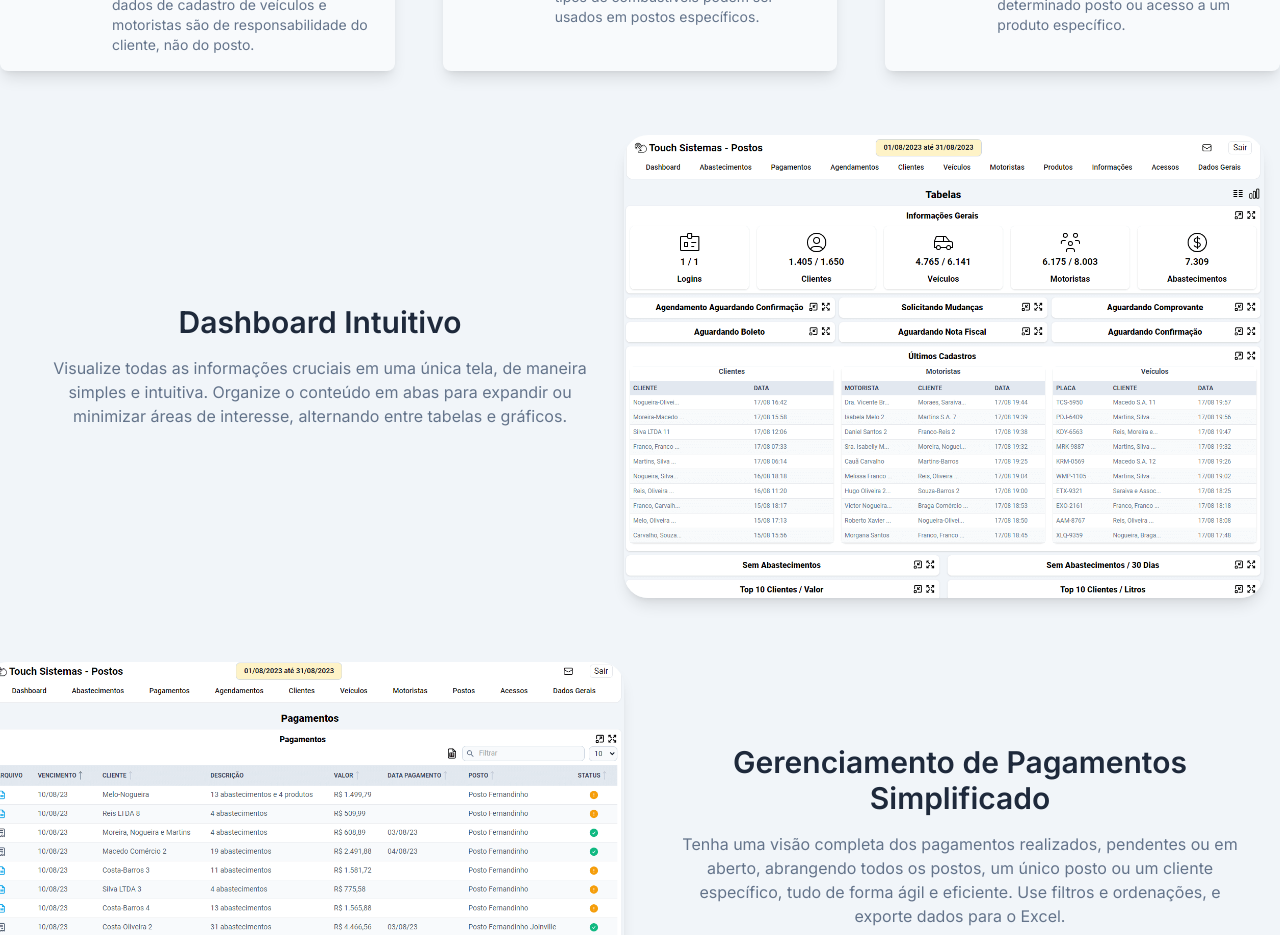
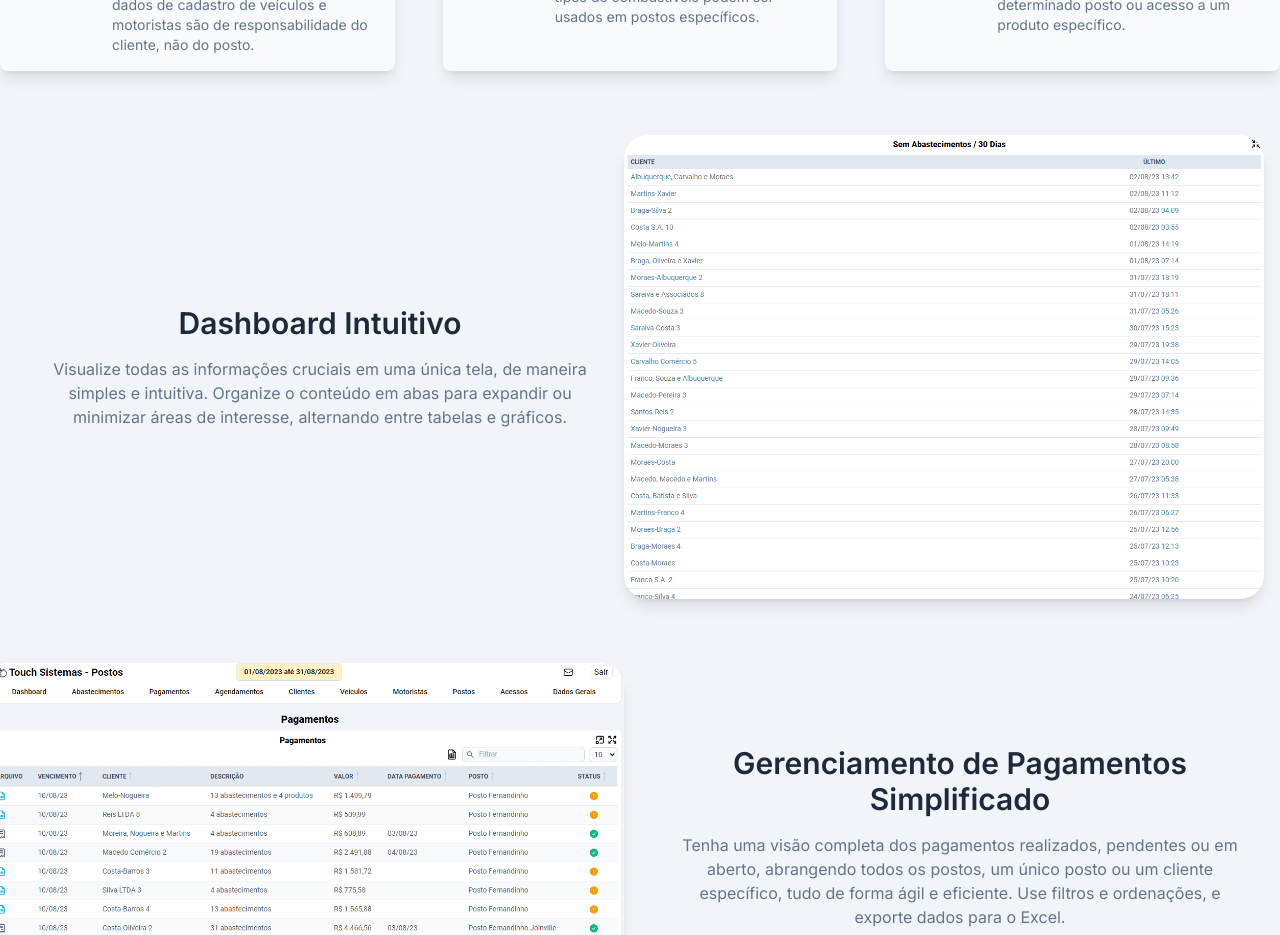
Before and after one commit to gugazimmermann/postos-website, a Next.js app: page / in a window 1280 px wide. Shown: the part 1460-2395 px from the top of the page. Built offline with nearby package versions, Linux system fonts and the light colour scheme; no server answers.

Commit message:
change slider timers

```diff
--- a/app/components/pages/home/Dashboard.js
+++ b/app/components/pages/home/Dashboard.js
@@ -5,7 +5,7 @@ const imageUrls = ['/images/dashboard.png', '/images/dashboard3.png', '/images/d
 
 const Dashboard = () => {
   return (
-    <Inform side='right' imageUrls={imageUrls} title='Dashboard Intuitivo'>
+    <Inform side='right' imageUrls={imageUrls} time={5000} title='Dashboard Intuitivo'>
       <SectionParagraph>
         Visualize todas as informações cruciais em uma única tela, de maneira simples e intuitiva.
         Organize o conteúdo em abas para expandir ou minimizar áreas de interesse, alternando entre
--- a/app/components/pages/home/ImageSlider.js
+++ b/app/components/pages/home/ImageSlider.js
@@ -3,20 +3,21 @@
 import Image from 'next/image';
 import { useState, useEffect } from 'react';
 
-const ImageSlider = ({ imageUrls, alt }) => {
+const ImageSlider = ({ imageUrls, alt, time }) => {
   const [currentImageIndex, setCurrentImageIndex] = useState(0);
 
   useEffect(() => {
     if (imageUrls.length > 1) {
       const interval = setInterval(() => {
         setCurrentImageIndex((prevIndex) => (prevIndex + 1) % imageUrls.length);
-      }, 10000);
+      }, time);
 
       return () => {
         clearInterval(interval);
       };
     }
-  }, [imageUrls.length]);
+  // eslint-disable-next-line react-hooks/exhaustive-deps
+  }, []);
 
   if (imageUrls.length === 0) {
     return null;
--- a/app/components/pages/home/Inform.js
+++ b/app/components/pages/home/Inform.js
@@ -1,13 +1,13 @@
 import ImageSlider from './ImageSlider';
 import { SectionTitle } from '../../../components/layout/sections';
 
-const Inform = ({ side, imageUrls, title, children }) => {
+const Inform = ({ side, imageUrls, title, time, children }) => {
   return (
     <section className='container my-8 space-y-4 md:space-y-8 text-slate-800'>
       <div className='w-full flex flex-row justify-between items-center'>
         {side === 'left' && (
           <div className='w-1/2'>
-            <ImageSlider imageUrls={imageUrls} alt={title} />
+            <ImageSlider imageUrls={imageUrls} alt={title} time={time} />
           </div>
         )}
         <div className='w-1/2 px-8 text-center'>
@@ -16,7 +16,7 @@ const Inform = ({ side, imageUrls, title, children }) => {
         </div>
         {side === 'right' && (
           <div className='w-1/2'>
-            <ImageSlider imageUrls={imageUrls} alt={title} />
+            <ImageSlider imageUrls={imageUrls} alt={title} time={time} />
           </div>
         )}
       </div>
--- a/app/components/pages/home/Schedule.js
+++ b/app/components/pages/home/Schedule.js
@@ -5,7 +5,7 @@ const imageUrls = ['/images/agenda.png', '/images/agenda2.png'];
 
 const Schedule = () => {
   return (
-    <Inform side='right' imageUrls={imageUrls} title='Agenda de Serviços Integrada'>
+    <Inform side='right' imageUrls={imageUrls}  time={8000} title='Agenda de Serviços Integrada'>
       <SectionParagraph>
         Configure serviços de maneira descomplicada e permita que seus clientes agendem o uso dos
         mesmos. Isso oferece um controle refinado do estoque, permitindo antecipar quais veículos
--- a/app/components/pages/home/Transactions.js
+++ b/app/components/pages/home/Transactions.js
@@ -5,7 +5,7 @@ const imageUrls = ['/images/pagamentos.png', '/images/pagamentos2.png', '/images
 
 const Transactions = () => {
   return (
-    <Inform side='left' imageUrls={imageUrls} title='Gerenciamento de Pagamentos Simplificado'>
+    <Inform side='left' imageUrls={imageUrls} time={10000} title='Gerenciamento de Pagamentos Simplificado'>
       <SectionParagraph>
         Tenha uma visão completa dos pagamentos realizados, pendentes ou em aberto, abrangendo todos
         os postos, um único posto ou um cliente específico, tudo de forma ágil e eficiente. Use
```
